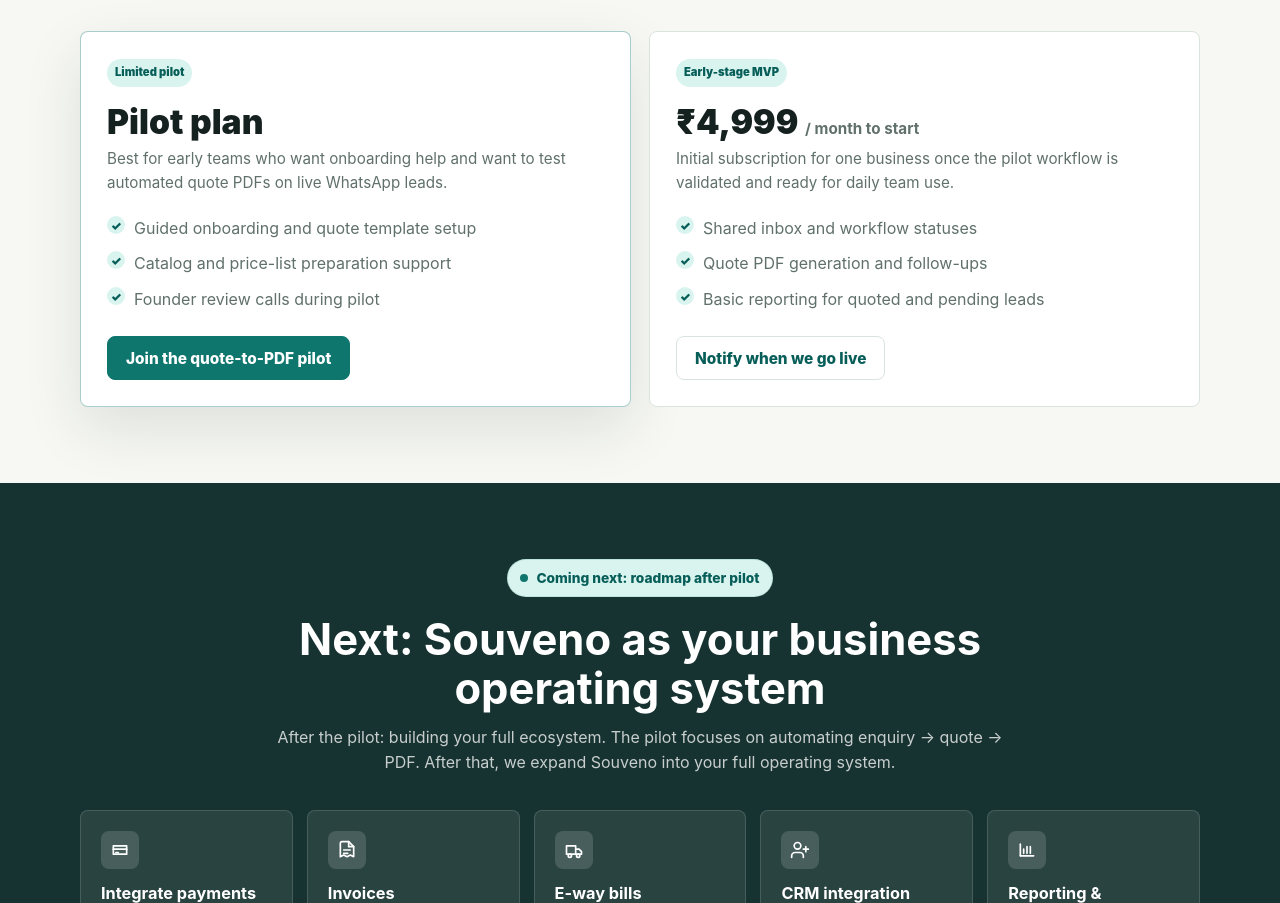
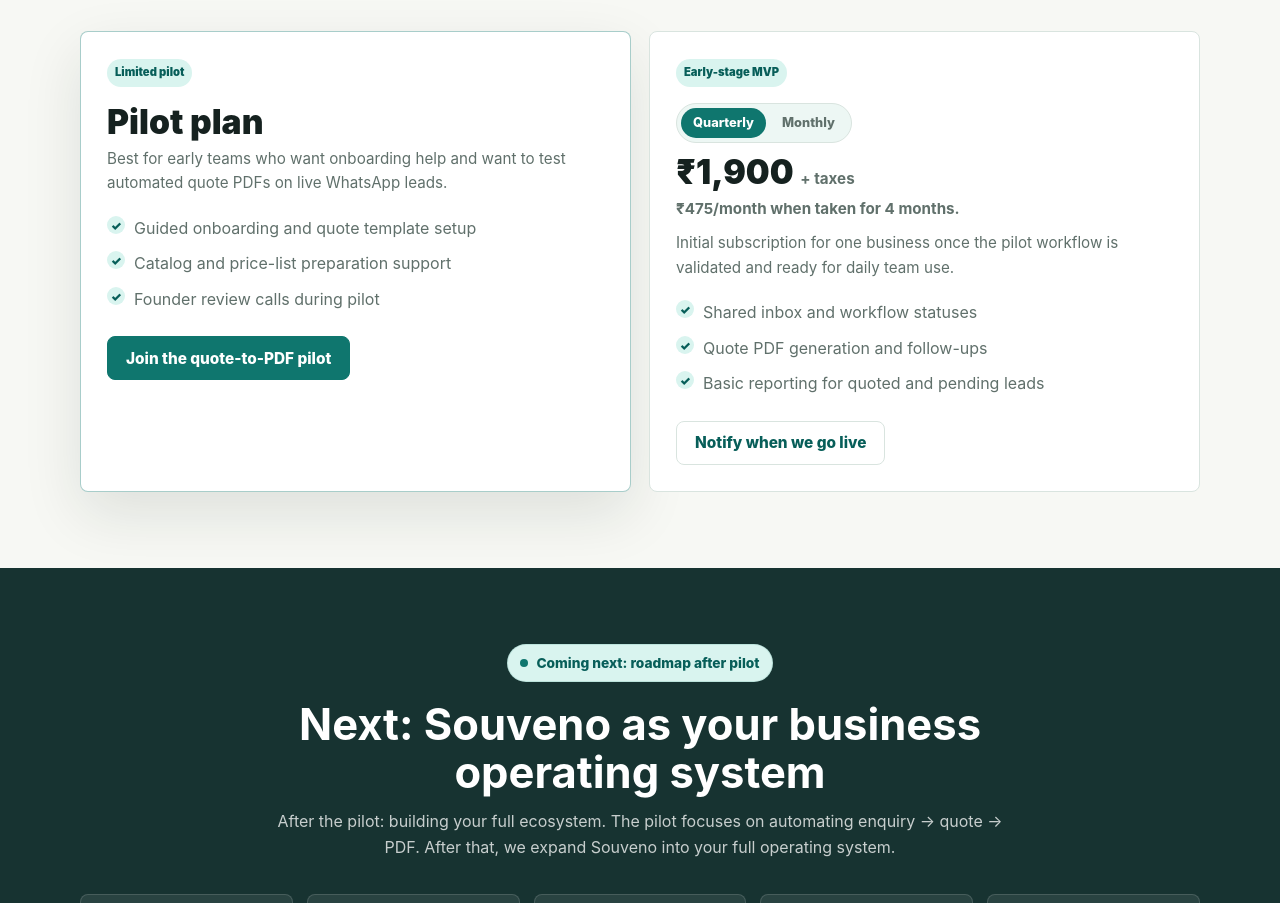
Before and after one commit to santoshdotai/souvenowebsitenew, a plain HTML site: page index.html in a window 1280 px wide. Shown: the part 5275-6178 px from the top of the page. Drawn offline with Linux system fonts and the light colour scheme.

Commit message:
Update MVP pricing switcher

```diff
--- a/index.html
+++ b/index.html
@@ -36,9 +36,9 @@
     "description": "WhatsApp-first workflow automation that turns buyer enquiries into PDF quotes, tracks follow-ups, and reduces DSO for Indian distributors and SMEs.",
     "offers": {
       "@type": "Offer",
-      "price": "4999",
+      "price": "1900",
       "priceCurrency": "INR",
-      "description": "Early-stage MVP subscription, monthly"
+      "description": "Early-stage MVP subscription, quarterly plan"
     }
   }
   </script>
@@ -1035,6 +1035,73 @@
     .price span {
       color: var(--muted);
       font-size: 0.95rem;
+      font-weight: 750;
+    }
+
+    .price-switcher {
+      margin: 16px 0 10px;
+    }
+
+    .billing-tabs {
+      display: inline-flex;
+      gap: 4px;
+      padding: 4px;
+      background: var(--surface-soft);
+      border: 1px solid var(--line);
+      border-radius: 999px;
+    }
+
+    .billing-chip {
+      min-height: 30px;
+      padding: 0 12px;
+      border: 0;
+      border-radius: 999px;
+      color: var(--muted);
+      background: transparent;
+      font: inherit;
+      font-size: 0.8rem;
+      font-weight: 850;
+      cursor: pointer;
+    }
+
+    .billing-chip.active,
+    .billing-chip:hover,
+    .billing-chip:focus {
+      color: #fff;
+      background: var(--accent);
+      outline: none;
+    }
+
+    .price-switcher:has(.billing-chip.monthly:hover) .billing-chip.active,
+    .price-switcher:has(.billing-chip.monthly:focus) .billing-chip.active {
+      color: var(--muted);
+      background: transparent;
+    }
+
+    .price-switcher .price {
+      margin-top: 12px;
+    }
+
+    .price-monthly,
+    .monthly-note,
+    .price-switcher:has(.billing-chip.monthly:hover) .price-default,
+    .price-switcher:has(.billing-chip.monthly:focus) .price-default,
+    .price-switcher:has(.billing-chip.monthly:hover) .quarterly-note,
+    .price-switcher:has(.billing-chip.monthly:focus) .quarterly-note {
+      display: none;
+    }
+
+    .price-switcher:has(.billing-chip.monthly:hover) .price-monthly,
+    .price-switcher:has(.billing-chip.monthly:focus) .price-monthly,
+    .price-switcher:has(.billing-chip.monthly:hover) .monthly-note,
+    .price-switcher:has(.billing-chip.monthly:focus) .monthly-note {
+      display: block;
+    }
+
+    .billing-note {
+      margin: 0;
+      color: var(--muted);
+      font-size: 0.9rem;
       font-weight: 750;
     }
 
@@ -1712,7 +1779,16 @@
           </article>
           <article class="pricing-card">
             <span class="pill">Early-stage MVP</span>
-            <div class="price">&#8377;4,999 <span>/ month to start</span></div>
+            <div class="price-switcher" aria-label="MVP pricing options">
+              <div class="billing-tabs">
+                <button class="billing-chip active" type="button">Quarterly</button>
+                <button class="billing-chip monthly" type="button">Monthly</button>
+              </div>
+              <div class="price price-default">&#8377;1,900 <span>+ taxes</span></div>
+              <div class="price price-monthly">&#8377;750 <span>+ taxes / month</span></div>
+              <p class="billing-note quarterly-note">&#8377;475/month when taken for 4 months.</p>
+              <p class="billing-note monthly-note">Monthly pricing shown on hover.</p>
+            </div>
             <p>Initial subscription for one business once the pilot workflow is validated and ready for daily team use.</p>
             <ul class="pricing-list">
               <li><span class="check">&#10003;</span> Shared inbox and workflow statuses</li>
```
Also changed, not shown: pricing/index.html (+22 -3 lines).
